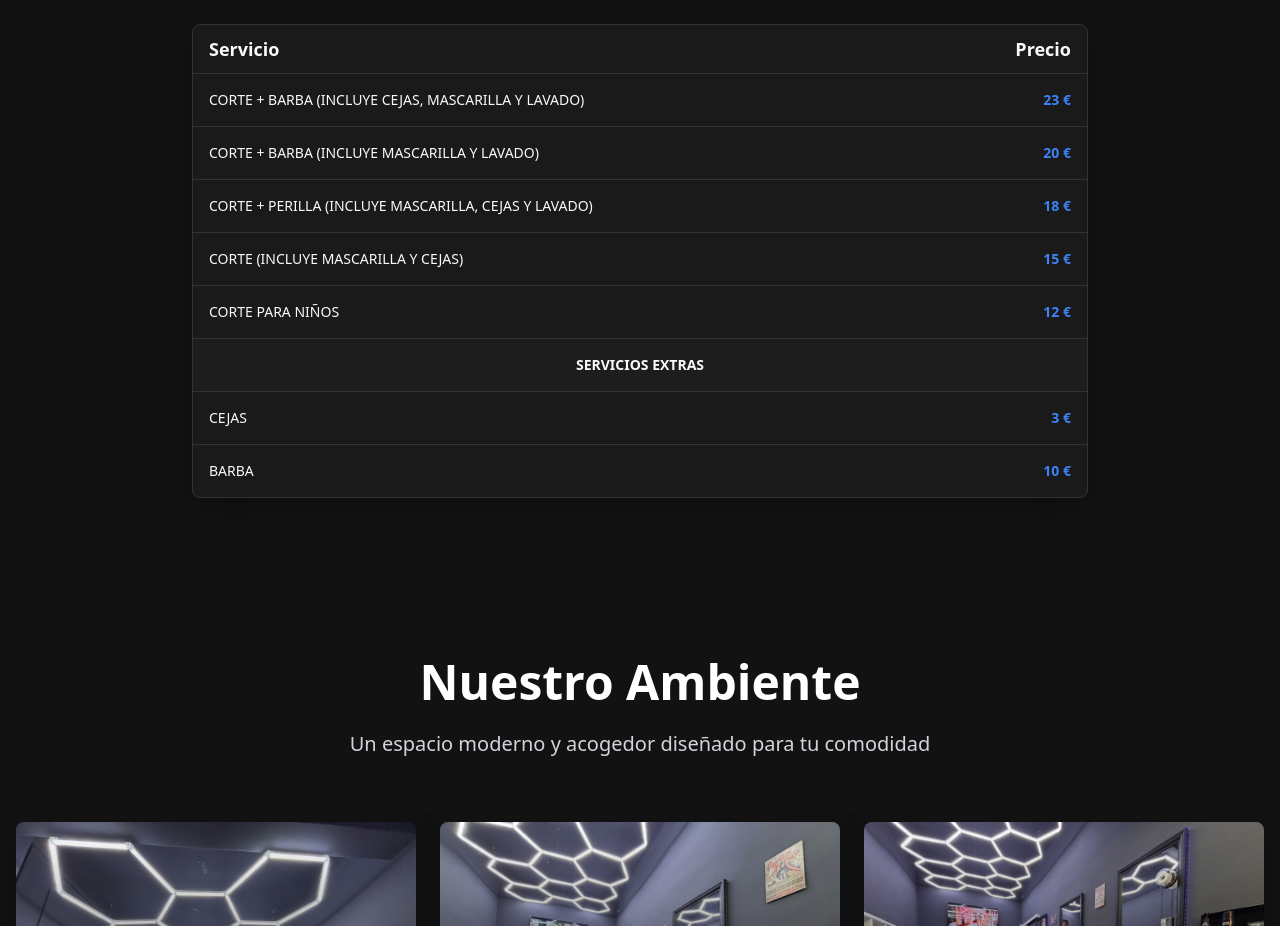
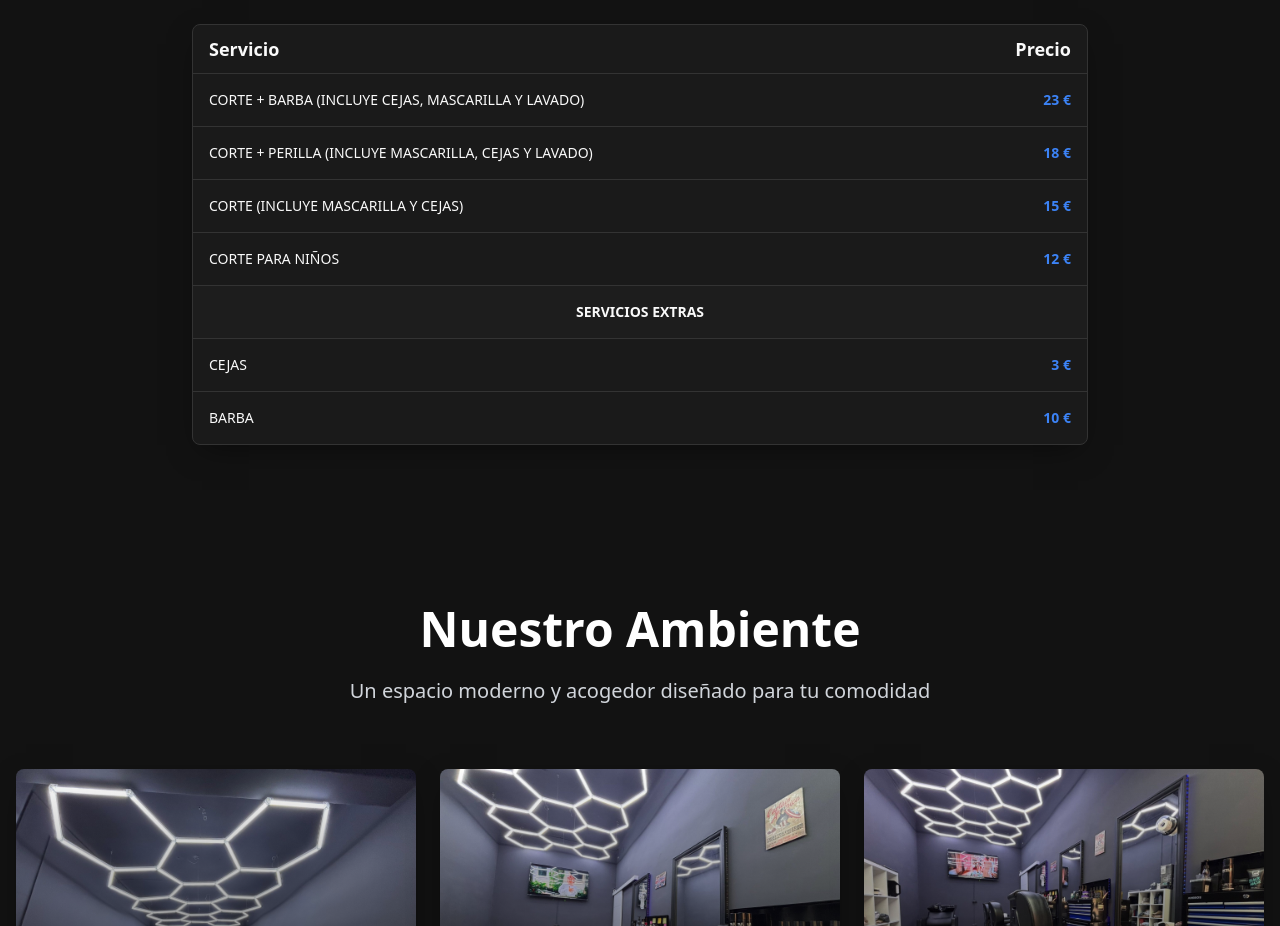
Before and after one commit to hermes814/chamberi-cut-connect-04, a React (Vite) app: page / in a window 1280 px wide. Shown: the part 1580-2506 px from the top of the page. Built offline with nearby package versions, Linux system fonts and the light colour scheme; no server answers; the database is empty.

Commit message:
Changes
Co-authored-by: faruth1984-gif <227263196+faruth1984-gif@users.noreply.github.com>

```diff
--- a/src/components/PricingSection.tsx
+++ b/src/components/PricingSection.tsx
@@ -10,7 +10,7 @@ import {
 const PricingSection = () => {
   const mainServices = [
     { name: "CORTE + BARBA (INCLUYE CEJAS, MASCARILLA Y LAVADO)", price: "23 €" },
-    { name: "CORTE + BARBA (INCLUYE MASCARILLA Y LAVADO)", price: "20 €" },
+
     { name: "CORTE + PERILLA (INCLUYE MASCARILLA, CEJAS Y LAVADO)", price: "18 €" },
     { name: "CORTE (INCLUYE MASCARILLA Y CEJAS)", price: "15 €" },
     { name: "CORTE PARA NIÑOS", price: "12 €" },
```
